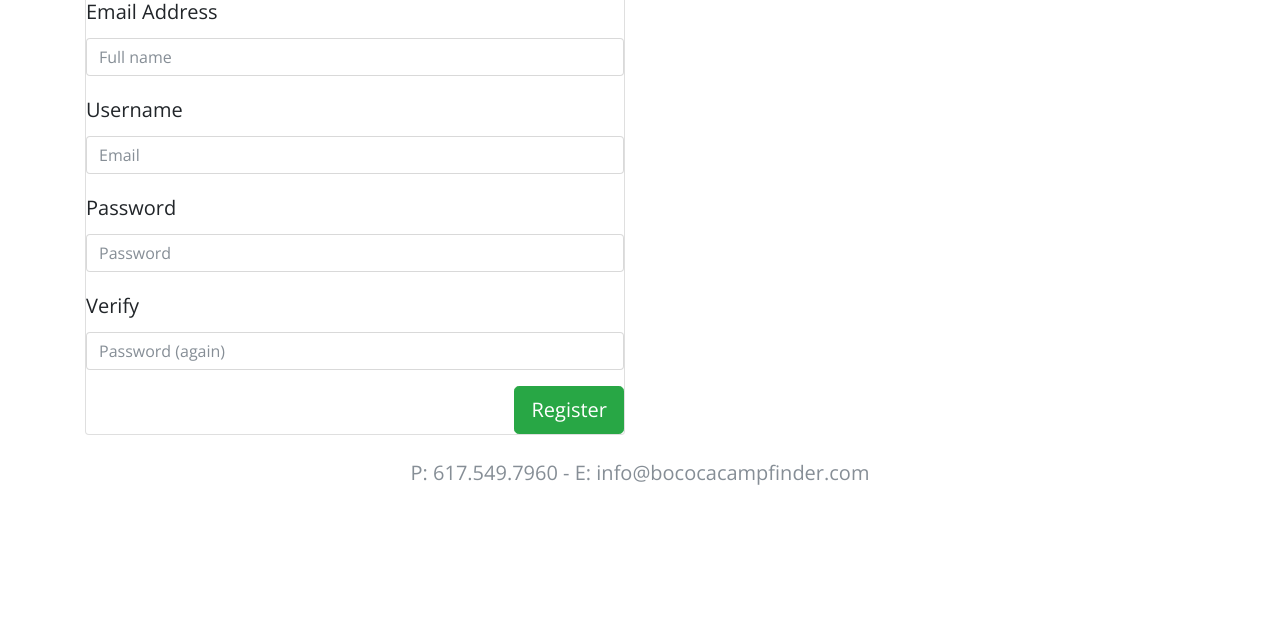
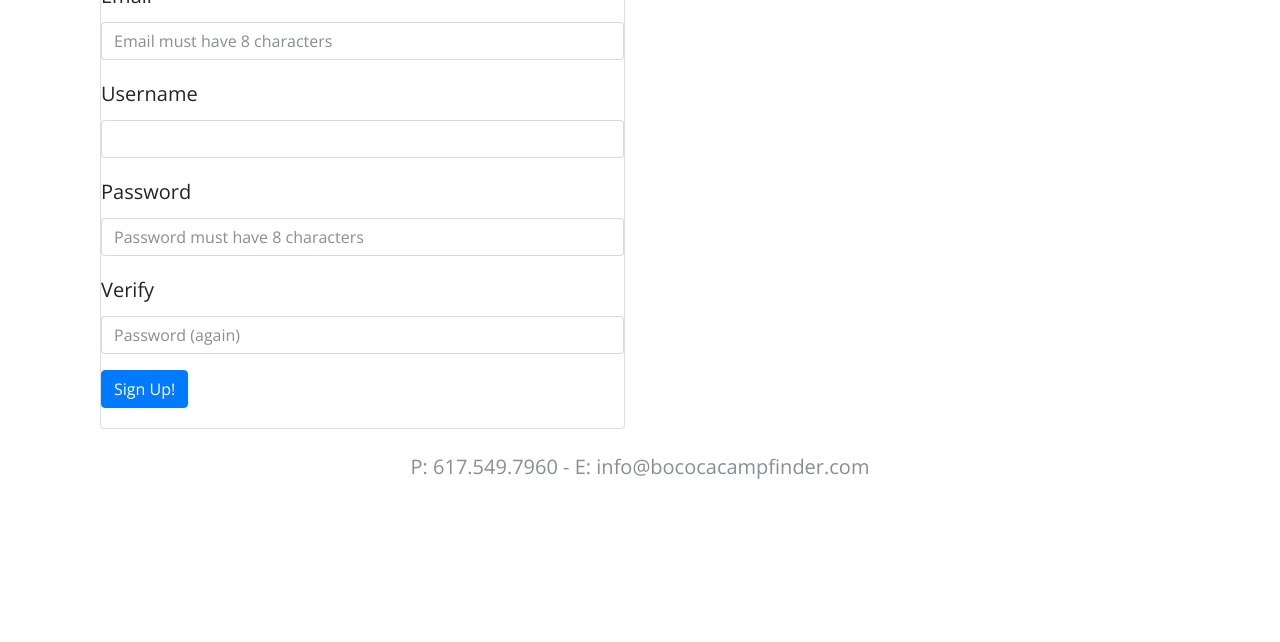
Before and after one commit to Laurawbrooklyn/bococa-camp-finder, a website: page public/SignUpAndLogin.html in a window 1280 px wide. Shown: the part 158-800 px from the top of the page. Drawn offline with nearby package versions, Linux system fonts and the light colour scheme.

Commit message:
tweaked signup page and css

```diff
--- a/public/SignUpAndLogin.html
+++ b/public/SignUpAndLogin.html
@@ -33,7 +33,6 @@
 
   <div class="container">
 
-<div class="row">
    <div class="col-md-6 offset-md-3">
     <span class="anchor" id="formRegister"></span>
     <hr class="mb-5">
@@ -45,35 +44,35 @@
       <div class="card-block">
         <form class="form" role="form" autocomplete="off">
           <div class="form-group">
-            <label for="inputPassword3">Email Address</label>
-            <input type="text" class="form-control" id="inputName" placeholder="Full name">
+            <label for="inputEmail3">Email</label>
+            <input type="email" class="form-control" id="inputEmail3" placeholder="Email must have 8 characters" required="">
           </div>
           <div class="form-group">
-            <label for="inputEmail3">Username</label>
-            <input type="email" class="form-control" id="inputEmail3" placeholder="Email" required="">
+            <label for="uname1">Username</label>
+            <input type="text" class="form-control" name="uname1" id="uname1" required="">
           </div>
           <div class="form-group">
             <label for="inputPassword3">Password</label>
-            <input type="password" class="form-control" id="inputPassword3" placeholder="Password" required="">
+            <input type="password" class="form-control" id="inputPassword3" placeholder="Password must have 8 characters" required="">
           </div>
           <div class="form-group">
             <label for="inputVerify3">Verify</label>
             <input type="password" class="form-control" id="inputVerify3" placeholder="Password (again)" required="">
           </div>
           <div class="form-group">
-            <button type="submit" class="btn btn-success btn-lg float-right">Register</button>
+            <button type="submit" class="btn btn-primary">Sign Up!</button>
           </div>
         </form>
       </div>
     </div>
   </div>
-</div>
 
-  </div>
+
 <footer class="container-fluid bg-4 text-center">
     <div class="container">
       <span class="text-muted">P: 617.549.7960 - E: info@bococacampfinder.com</span>
     </div>
+  </footer>
 </footer>
 
 <!--scripts loaded here-->
```
Also changed, not shown: public/main.css (line endings or trailing spaces). Lines whose indentation alone changed are shown as unchanged.
